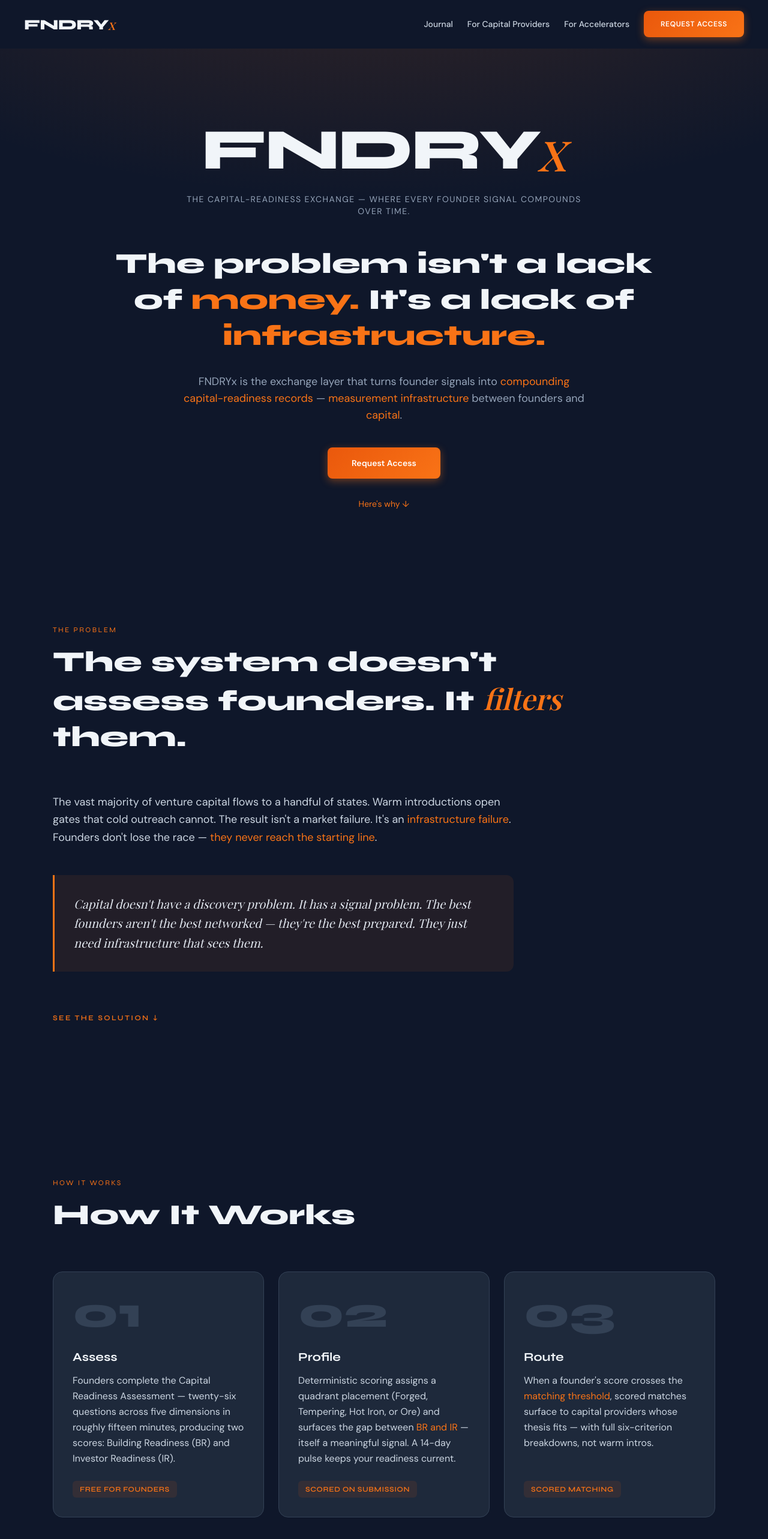
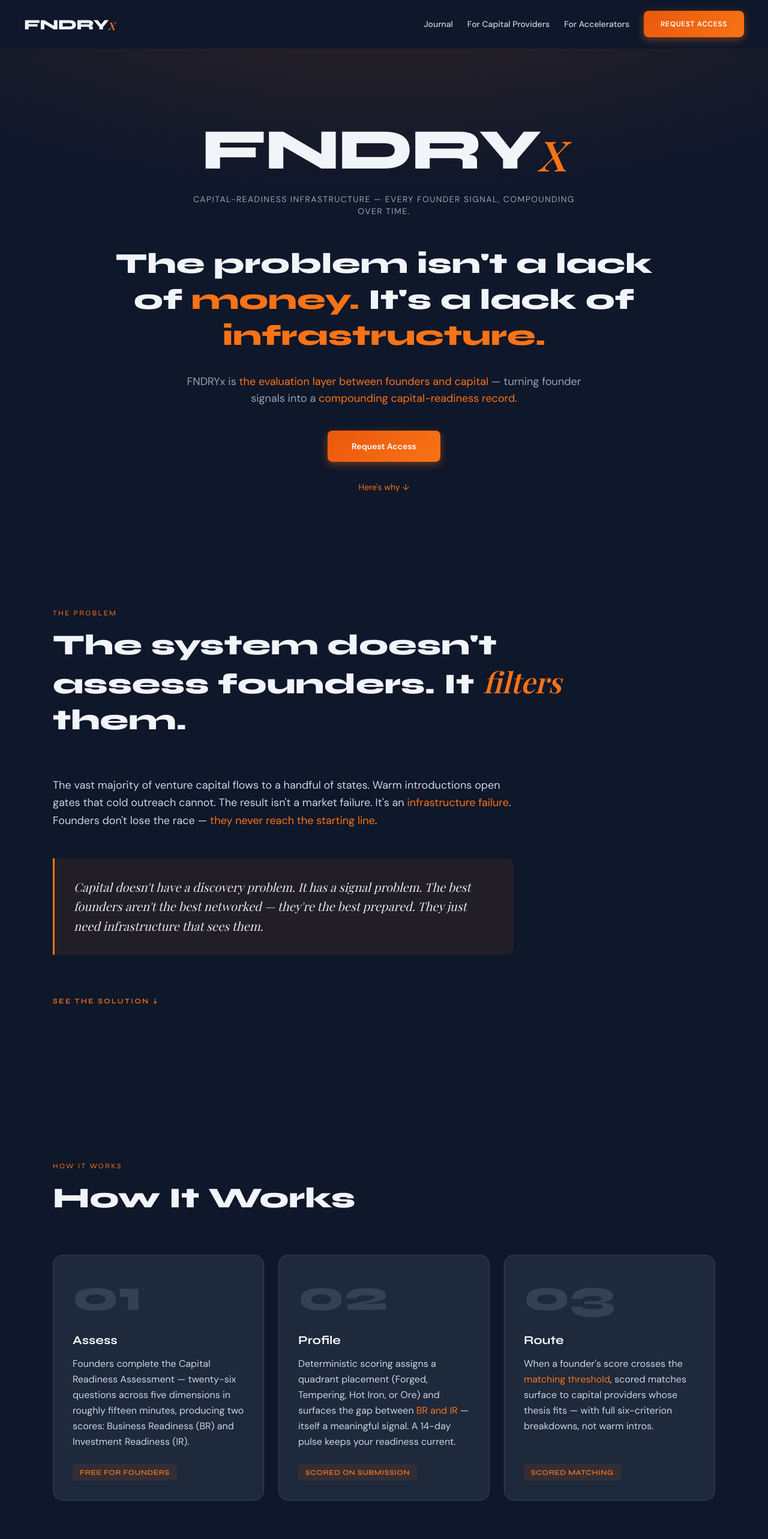
Before and after one commit to HARN26/fndryx-website, a Next.js app: page / in a window 1280 px wide. Shown: the top 2566 px of the page at 60% size. Built offline with nearby package versions, Linux system fonts and the light colour scheme.

Commit message:
Website S1: brand-canon correctness — capital-readiness infrastructure category lead + Business/Investment Readiness terms

```diff
--- a/src/app/api/founder-forge/route.ts
+++ b/src/app/api/founder-forge/route.ts
@@ -56,7 +56,7 @@
     <p style="margin:0 0 20px 0;">Our team is reviewing your request. Within 48 hours, you'll receive a direct link to the assessment — twenty-six questions in roughly fifteen minutes. Deterministic scoring across five dimensions of capital readiness.</p>
     <p style="margin:0 0 12px 0;color:#f1f5f9;font-weight:600;">What happens next:</p>
     <ol style="margin:0 0 24px 0;padding-left:20px;">
-      <li style="margin-bottom:8px;">You complete the assessment and receive two scores: <strong style="color:#f1f5f9;">Building Readiness (BR)</strong> and <strong style="color:#f1f5f9;">Investor Readiness (IR)</strong>. The gap between them is its own signal.</li>
+      <li style="margin-bottom:8px;">You complete the assessment and receive two scores: <strong style="color:#f1f5f9;">Business Readiness (BR)</strong> and <strong style="color:#f1f5f9;">Investment Readiness (IR)</strong>. The gap between them is its own signal.</li>
       <li style="margin-bottom:8px;">A 14-day pulse keeps your readiness current; your score history compounds across reassessments.</li>
       <li style="margin-bottom:8px;">When your score crosses the <strong style="color:#f1f5f9;">matching threshold</strong>, you surface to capital providers whose stated thesis fits — but the introduction is theirs to make, not ours to promise. FNDRYx is <strong style="color:#f1f5f9;">measurement infrastructure, not a placement service</strong>.</li>
     </ol>
@@ -70,7 +70,7 @@
 Our team is reviewing your request. Within 48 hours, you'll receive a direct link to the assessment — twenty-six questions in roughly fifteen minutes. Deterministic scoring across five dimensions of capital readiness.
 
 What happens next:
-1. You complete the assessment and receive two scores: Building Readiness (BR) and Investor Readiness (IR). The gap between them is its own signal.
+1. You complete the assessment and receive two scores: Business Readiness (BR) and Investment Readiness (IR). The gap between them is its own signal.
 2. A 14-day pulse keeps your readiness current; your score history compounds across reassessments.
 3. When your score crosses the matching threshold, you surface to capital providers whose stated thesis fits — but the introduction is theirs to make, not ours to promise. FNDRYx is measurement infrastructure, not a placement service.
 
--- a/src/app/blog/page.tsx
+++ b/src/app/blog/page.tsx
@@ -10,7 +10,7 @@
 export const metadata: Metadata = {
   title: "Journal",
   description:
-    "Short notes from the FNDRYx team on capital-readiness, founder signals, and exchange infrastructure.",
+    "Short notes from the FNDRYx team on capital-readiness, founder signals, and capital-readiness infrastructure.",
 };
 
 function formatDate(iso: string): string {
@@ -49,7 +49,7 @@
           </h1>
           <p className="mt-4 max-w-2xl text-lg text-steel-400">
             Articles, announcements, and field notes from the FNDRYx team on
-            capital-readiness, founder signals, and exchange infrastructure.
+            capital-readiness, founder signals, and capital-readiness infrastructure.
           </p>
 
           <a
--- a/src/app/feed.xml/route.ts
+++ b/src/app/feed.xml/route.ts
@@ -45,7 +45,7 @@
   <channel>
     <title>FNDRYx Journal</title>
     <link>${BLOG_URL}</link>
-    <description>Short notes from the FNDRYx team on capital-readiness, founder signals, and exchange infrastructure.</description>
+    <description>Short notes from the FNDRYx team on capital-readiness, founder signals, and capital-readiness infrastructure.</description>
     <language>en-US</language>
     <lastBuildDate>${lastBuildDate}</lastBuildDate>
     <atom:link href="${FEED_URL}" rel="self" type="application/rss+xml" />
--- a/src/app/layout.tsx
+++ b/src/app/layout.tsx
@@ -25,7 +25,7 @@
 });
 
 const SITE_URL = "https://fndryx.io";
-const SITE_TITLE = "FNDRYx — The Capital-Readiness Exchange";
+const SITE_TITLE = "FNDRYx — Capital-Readiness Infrastructure";
 const SITE_DESCRIPTION =
   "FNDRYx is the evaluation layer between founders and capital. Twenty-six questions, five dimensions, deterministic scoring. Free for founders.";
 
@@ -41,7 +41,7 @@
     "founder forge",
     "venture capital",
     "startup funding",
-    "capital exchange",
+    "capital readiness infrastructure",
     "investor matching",
   ],
   authors: [{ name: "FNDRYx" }],
@@ -93,7 +93,7 @@
       "@id": "https://fndryx.io/#website",
       url: "https://fndryx.io",
       name: "FNDRYx",
-      description: "The Capital-Readiness Exchange",
+      description: "Capital-readiness infrastructure — the evaluation layer between founders and capital",
       publisher: { "@id": "https://fndryx.io/#organization" },
       inLanguage: "en-US",
     },
--- a/src/app/opengraph-image.tsx
+++ b/src/app/opengraph-image.tsx
@@ -1,7 +1,7 @@
 import { ImageResponse } from "next/og";
 import { readFile } from "node:fs/promises";
 
-export const alt = "FNDRYx — The Capital-Readiness Exchange";
+export const alt = "FNDRYx — Capital-Readiness Infrastructure";
 export const size = { width: 1200, height: 630 };
 export const contentType = "image/png";
 
@@ -137,7 +137,7 @@
             textTransform: "uppercase",
           }}
         >
-          The Capital-Readiness Exchange
+          Capital-Readiness Infrastructure
         </div>
       </div>
     ),
--- a/src/components/Audiences.tsx
+++ b/src/components/Audiences.tsx
@@ -38,9 +38,9 @@
               <span className="text-fire-400">Capital Readiness Assessment</span>{" "}
               — twenty-six questions across five dimensions, producing two
               scores:{" "}
-              <span className="text-fire-400">Building Readiness</span> (what
+              <span className="text-fire-400">Business Readiness</span> (what
               you&apos;ve built) and{" "}
-              <span className="text-fire-400">Investor Readiness</span> (how you
+              <span className="text-fire-400">Investment Readiness</span> (how you
               tell it). The gap between them is its own signal.{" "}
               <span className="text-fire-400">No warm intro required.</span> A
               14-day pulse keeps your readiness current; when your score crosses
--- a/src/components/Hero.tsx
+++ b/src/components/Hero.tsx
@@ -25,7 +25,7 @@
         <Logo size={{ base: "lg", md: "xl" }} variant="dark" />
 
         <p className="mx-auto mt-6 max-w-2xl font-body text-sm uppercase tracking-widest text-steel-400">
-          The capital-readiness exchange — where every founder signal compounds over time.
+          Capital-readiness infrastructure — every founder signal, compounding over time.
         </p>
 
         <h1 className="mx-auto mt-12 max-w-5xl font-display font-extrabold text-3xl md:text-4xl lg:text-5xl leading-tight text-steel-100">
@@ -34,10 +34,10 @@
         </h1>
 
         <p className="mx-auto mt-8 max-w-2xl font-body text-lg text-steel-400">
-          FNDRYx is the exchange layer that turns founder signals into{" "}
-          <span className="text-fire-400">compounding capital-readiness records</span> —{" "}
-          <span className="text-fire-400">measurement infrastructure</span> between
-          founders and <span className="text-fire-400">capital</span>.
+          FNDRYx is{" "}
+          <span className="text-fire-400">the evaluation layer between founders and capital</span>{" "}
+          — turning founder signals into a{" "}
+          <span className="text-fire-400">compounding capital-readiness record</span>.
         </p>
 
         <div className="mt-10">
--- a/src/components/HowItWorks.tsx
+++ b/src/components/HowItWorks.tsx
@@ -15,7 +15,7 @@
       <>
         Founders complete the Capital Readiness Assessment — twenty-six questions
         across five dimensions in roughly fifteen minutes, producing two scores:
-        Building Readiness (BR) and Investor Readiness (IR).
+        Business Readiness (BR) and Investment Readiness (IR).
       </>
     ),
     badge: "Free for Founders",
```
Also changed, not shown: src/content/blog/building-ready-vs-investor-ready.mdx (+20 -20 lines).
